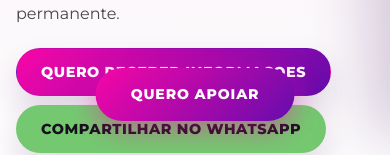
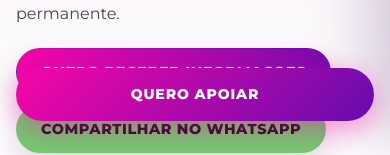
Before and after one commit to luqmarqs/prototipo-bf, a React (Vite) app: page / in a window 390 px wide. Shown: the part 707-862 px from the top of the page. Built offline with nearby package versions, Linux system fonts and the light colour scheme; no server answers.

Commit message:
Update style.css

```diff
--- a/src/style.css
+++ b/src/style.css
@@ -2207,12 +2207,13 @@ a.event-location:hover {
 
   /* ── Floating CTA pill ── */
   .mobile-cta-float {
-    display: inline-flex;
+    display: flex;
     position: fixed;
     bottom: 1rem;
-    left: 50%;
-    transform: translateX(-50%);
+    left: 1rem;
+    right: 1rem;
     z-index: 40;
+    justify-content: center;
     background: linear-gradient(135deg, var(--color-primary, #f706a7), var(--color-primary-strong, #660cad));
     color: #ffffff !important;
     font-family: 'Montserrat', 'Segoe UI', sans-serif;
@@ -2221,13 +2222,9 @@ a.event-location:hover {
     letter-spacing: 0.06em;
     text-transform: uppercase;
     text-decoration: none;
-    padding: 0.95rem 2.2rem;
+    padding: 0.95rem 1.5rem;
     border-radius: 999px;
     box-shadow: 0 8px 28px rgba(247, 6, 167, 0.45);
-    white-space: nowrap;
-    max-width: calc(100vw - 2rem);
-    overflow: hidden;
-    text-overflow: ellipsis;
     transition: box-shadow 180ms ease;
   }
 
```
